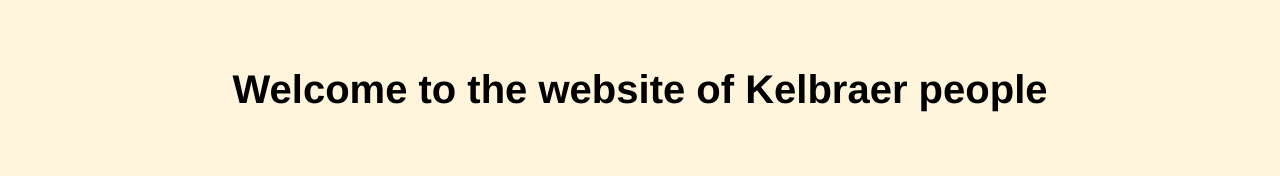
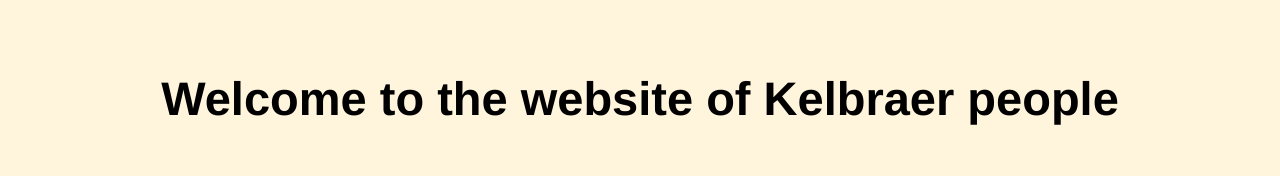
Before and after one commit to lutzer/kelbraer-site, a React (Create React App) app in the folder frontend/: page / in a window 1280 px wide. Shown: the top 176 px of the page. Built offline with nearby package versions, Linux system fonts and the light colour scheme.

Commit message:
Add padding to the main container and more font-size variables

```diff
--- a/frontend/src/App.js
+++ b/frontend/src/App.js
@@ -9,6 +9,8 @@ const MessageContainer = styled.main`
   grid-template-columns: repeat(12, 1fr);
   max-width: 900px;
   margin: auto;
+  padding-left: var(--contentPadding);
+  padding-right: var(--contentPadding);
 
   > div {
     grid-column: 1 / -1;
--- a/frontend/src/GlobalStyle.js
+++ b/frontend/src/GlobalStyle.js
@@ -2,8 +2,12 @@ import { createGlobalStyle } from 'styled-components';
 
 const GlobalStyle = createGlobalStyle`
     :root {
-        --s1: 26.6px;
+        --s3: 47px;
+        --s2: 36px;
+        --s1: 27px;
         --s0: 20px;
+
+        --contentPadding: 30px;
     }
 
   body {
@@ -14,6 +18,10 @@ const GlobalStyle = createGlobalStyle`
     font-family: Open-Sans, Helvetica, Sans-Serif;
     overflow: scroll;
   }
+
+  h1 {
+    font-size: var(--s3);
+  }
 `;
 
 
```
